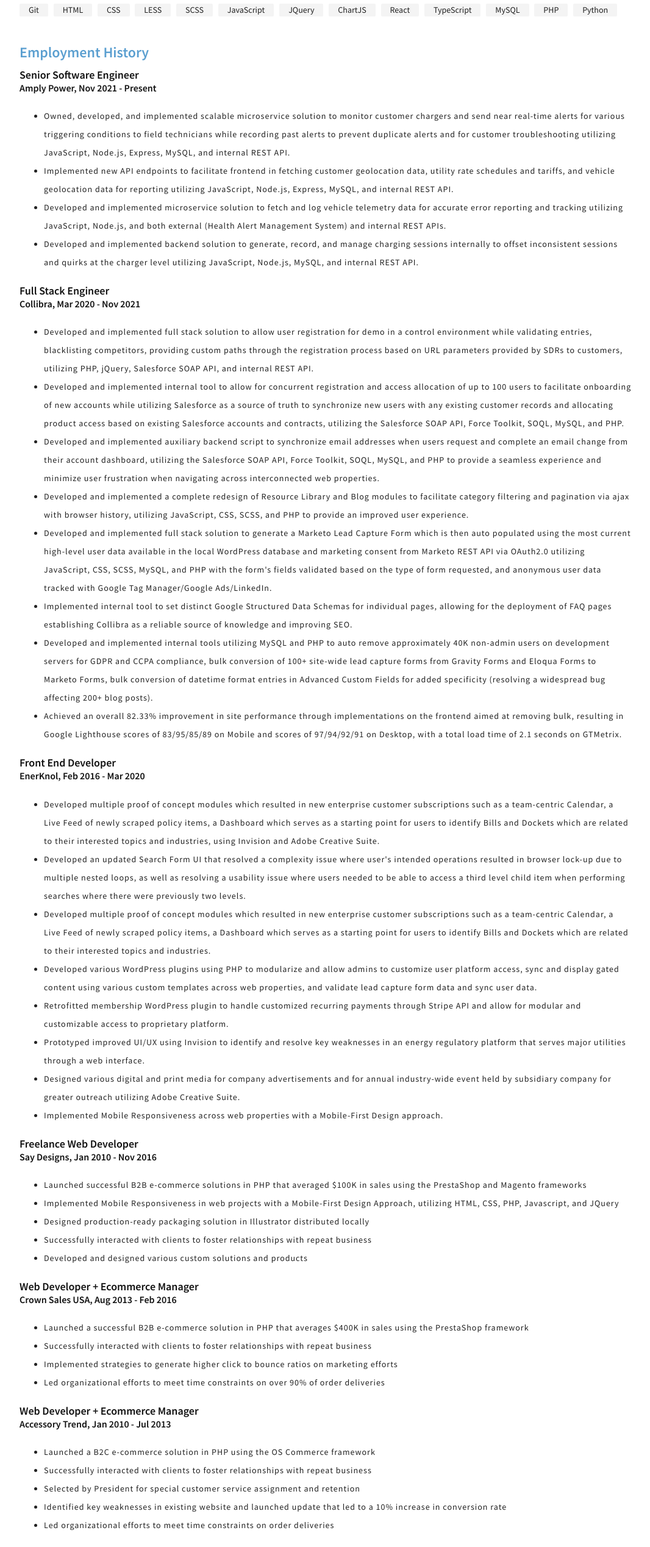
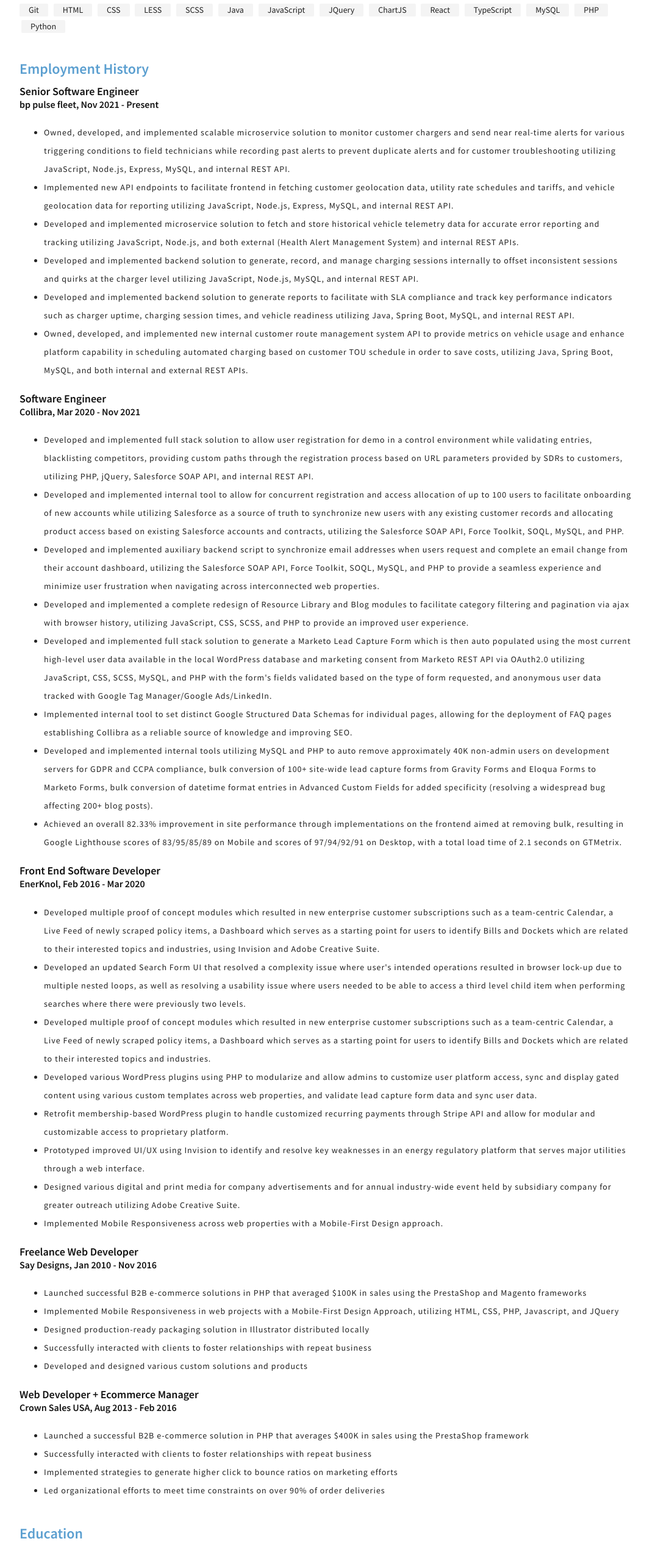
Before and after one commit to itzbillyliu/itzbillyliu.github.io, a plain HTML site: page resume.html in a window 1280 px wide. Shown: the part 128-2665 px from the top of the page at 61% size, without its empty margins (106-1172 px from the left). Drawn offline with nearby package versions, Linux system fonts and the light colour scheme.

Commit message:
GA4 update, resume update

```diff
--- a/resume.html
+++ b/resume.html
@@ -42,6 +42,7 @@
                 <div class="skill display-inline-block">CSS</div>
                 <div class="skill display-inline-block">LESS</div>
                 <div class="skill display-inline-block">SCSS</div>
+                <div class="skill display-inline-block">Java</div>
                 <div class="skill display-inline-block">JavaScript</div>
                 <div class="skill display-inline-block">JQuery</div>
                 <div class="skill display-inline-block">ChartJS</div>
@@ -56,17 +57,19 @@
             <h2 class="text-blue margin-bottom-1rem">Employment History</h2>
             <div class="job">
                 <h3 class="margin-0">Senior Software Engineer</h2>
-                    <h4 class="margin-top-0">Amply Power, Nov 2021 - Present
+                    <h4 class="margin-top-0">bp pulse fleet, Nov 2021 - Present
                 </h3>
                 <ul>
                     <li>Owned, developed, and implemented scalable microservice solution to monitor customer chargers and send near real-time alerts for various triggering conditions to field technicians while recording past alerts to prevent duplicate alerts and for customer troubleshooting utilizing JavaScript, Node.js, Express, MySQL, and internal REST API.</li>
                     <li>Implemented new API endpoints to facilitate frontend in fetching customer geolocation data, utility rate schedules and tariffs, and vehicle geolocation data for reporting utilizing JavaScript, Node.js, Express, MySQL, and internal REST API.</li>
-                    <li>Developed and implemented microservice solution to fetch and log vehicle telemetry data for accurate error reporting and tracking utilizing JavaScript, Node.js, and both external (Health Alert Management System) and internal REST APIs.</li>
+                    <li>Developed and implemented microservice solution to fetch and store historical vehicle telemetry data for accurate error reporting and tracking utilizing JavaScript, Node.js, and both external (Health Alert Management System) and internal REST APIs.</li>
                     <li>Developed and implemented backend solution to generate, record, and manage charging sessions internally to offset inconsistent sessions and quirks at the charger level utilizing JavaScript, Node.js, MySQL, and internal REST API.</li>
+                    <li>Developed and implemented backend solution to generate reports to facilitate with SLA compliance and track key performance indicators such as charger uptime, charging session times, and vehicle readiness utilizing Java, Spring Boot, MySQL, and internal REST API.</li>
+                    <li>Owned, developed, and implemented new internal customer route management system API to provide metrics on vehicle usage and enhance platform capability in scheduling automated charging based on customer TOU schedule in order to save costs, utilizing Java, Spring Boot, MySQL, and both internal and external REST APIs.</li>
                 </ul>
             </div>
             <div class="job">
-                <h3 class="margin-0">Full Stack Engineer</h2>
+                <h3 class="margin-0">Software Engineer</h2>
                     <h4 class="margin-top-0">Collibra, Mar 2020 - Nov 2021
                 </h3>
                 <ul>
@@ -81,14 +84,14 @@
                 </ul>
             </div>
             <div class="job">
-                <h3 class="margin-0">Front End Developer</h2>
+                <h3 class="margin-0">Front End Software Developer</h2>
                 <h4 class="margin-top-0">EnerKnol, Feb 2016 - Mar 2020</h3>
                 <ul>
                     <li>Developed multiple proof of concept modules which resulted in new enterprise customer subscriptions such as a team-centric Calendar, a Live Feed of newly scraped policy items, a Dashboard which serves as a starting point for users to identify Bills and Dockets which are related to their interested topics and industries, using Invision and Adobe Creative Suite.</li>
                     <li>Developed an updated Search Form UI that resolved a complexity issue where user's intended operations resulted in browser lock-up due to multiple nested loops, as well as resolving a usability issue where users needed to be able to access a third level child item when performing searches where there were previously two levels.</li>
                     <li>Developed multiple proof of concept modules which resulted in new enterprise customer subscriptions such as a team-centric Calendar, a Live Feed of newly scraped policy items, a Dashboard which serves as a starting point for users to identify Bills and Dockets which are related to their interested topics and industries.</li>
                     <li>Developed various WordPress plugins using PHP to modularize and allow admins to customize user platform access, sync and display gated content using various custom templates across web properties, and validate lead capture form data and sync user data.</li>
-                    <li>Retrofitted membership WordPress plugin to handle customized recurring payments through Stripe API and allow for modular and customizable access to proprietary platform.</li>
+                    <li>Retrofit membership-based WordPress plugin to handle customized recurring payments through Stripe API and allow for modular and customizable access to proprietary platform.</li>
                     <li>Prototyped improved UI/UX using Invision to identify and resolve key weaknesses in an energy regulatory platform that serves major utilities through a web interface.</li>
                     <li>Designed various digital and print media for company advertisements and for annual industry-wide event held by subsidiary company for greater outreach utilizing Adobe Creative Suite.</li>
                     <li>Implemented Mobile Responsiveness across web properties with a Mobile-First Design approach.</li>
@@ -115,17 +118,6 @@
                     <li>Led organizational efforts to meet time constraints on over 90% of order deliveries</li>
                 </ul>
             </div>
-            <div class="job">
-                <h3 class="margin-0">Web Developer + Ecommerce Manager</h2>
-                <h4 class="margin-top-0">Accessory Trend, Jan 2010 - Jul 2013</h3>
-                <ul>
-                    <li>Launched a B2C e-commerce solution in PHP using the OS Commerce framework</li>
-                    <li>Successfully interacted with clients to foster relationships with repeat business</li>
-                    <li>Selected by President for special customer service assignment and retention</li>
-                    <li>Identified key weaknesses in existing website and launched update that led to a 10% increase in conversion rate</li>
-                    <li>Led organizational efforts to meet time constraints on order deliveries</li>
-                </ul>
-            </div>
         </div>
         <div class="section education margin-bottom-2rem">
             <h2 class="text-blue margin-bottom-1rem">Education</h2>
@@ -138,14 +130,14 @@
     <script type="text/javascript" src="https://code.jquery.com/jquery-3.1.1.min.js"></script>
     <script type="text/javascript" src="js/portfolio-items.js"></script>
     <script type="text/javascript" src="js/billy.js"></script>
-    <!-- Global site tag (gtag.js) - Google Analytics -->
-    <script async src="https://www.googletagmanager.com/gtag/js?id=UA-58991330-1"></script>
+    <!-- Google tag (gtag.js) -->
+    <script async src="https://www.googletagmanager.com/gtag/js?id=G-J7XT6MKM9Y"></script>
     <script>
-        window.dataLayer = window.dataLayer || [];
-        function gtag(){dataLayer.push(arguments);}
-        gtag('js', new Date());
+    window.dataLayer = window.dataLayer || [];
+    function gtag(){dataLayer.push(arguments);}
+    gtag('js', new Date());
 
-        gtag('config', 'UA-58991330-1');
+    gtag('config', 'G-J7XT6MKM9Y');
     </script>
 </body>
 </html>
```
Also changed, not shown: index.html (+6 -6 lines), p-b-atlanticking.html (+6 -6 lines), p-b-conchking.html (+6 -6 lines), p-b-enerknol-rto.html (+6 -6 lines), p-b-everydayvitamin.html (+6 -6 lines), p-b-megawireless.html (+6 -6 lines), p-b-nyew2016.html (+6 -6 lines), p-b-smalleye.html (+6 -6 lines), p-b-suntaste.html (+6 -6 lines), p-m-burgermeetsfries.html (+6 -6 lines), p-w-apexmoldremoval.html (+6 -6 lines), p-w-crownsalesusa.html (+6 -6 lines), p-w-meimei.html (+6 -6 lines), p-w-uniquebysk.html (+6 -6 lines), 1 more files.
